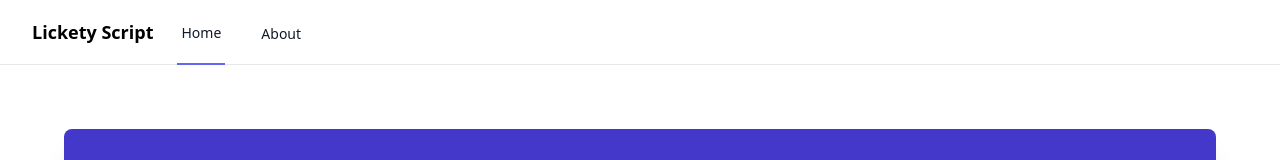
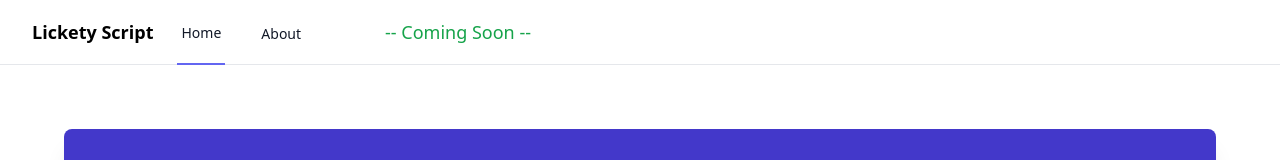
Before and after one commit to mikeleitz/licketyscript-portal, a Vue app: page / in a window 1280 px wide. Shown: the top 160 px of the page. Built offline with nearby package versions, Linux system fonts and the light colour scheme; what @tailwindcss/typography would draw is missing.

Commit message:
Add coming soon.

```diff
--- a/src/components/NavBar.vue
+++ b/src/components/NavBar.vue
@@ -8,6 +8,11 @@
       <div class="hidden sm:-my-px sm:ml-6 sm:flex sm:space-x-8">
         <router-link class="inline-flex items-center px-1 pt-1 text-sm font-medium text-gray-900" to="/">Home</router-link>
         <router-link class="inline-flex items-center px-1 pt-1 text-sm font-medium text-gray-900" to="/about">About</router-link>
+      </div>
+
+      <div class="flex-shrink-0 flex items-center ml-20">
+        <!-- TODO PUT APPLICATION ICON HERE -->
+        <h1 class="text-lg text-green-600">-- Coming Soon --</h1>
       </div>
     </div>
 
```
